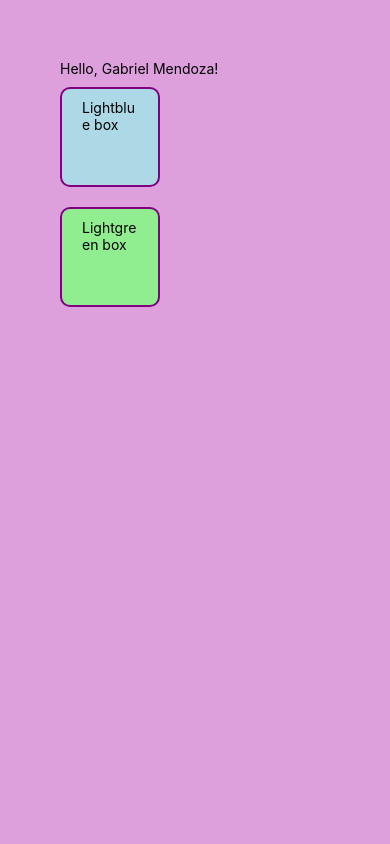
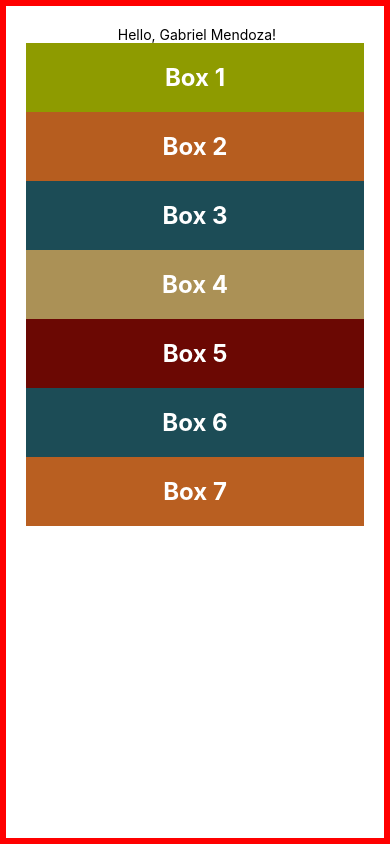
Before and after one commit to GabTheGreat25/Mobile-Prac-React-Native, a React Native app: screen / in a window 390 px wide. Built offline with nearby package versions, Linux system fonts and the light colour scheme.

Commit message:
Simple Props

```diff
--- a/App.js
+++ b/App.js
@@ -1,36 +1,30 @@
-import { View, StyleSheet, Text } from "react-native";
-import { Greet } from "./components";
+import { View, Text, StyleSheet } from "react-native";
+import { Greet, Box } from "./components";
 
 export default function App() {
   return (
     <>
       <View style={styles.container}>
-        <Greet name="Gabriel Mendoza" style={styles.title} />
-        <View style={[styles.lightblueBg, styles.box]}>
-          <Text>Lightblue box</Text>
-        </View>
-        <View style={[styles.box, styles.lightgreenBg, styles.androidShadow]}>
-          <Text>Lightgreen box</Text>
-        </View>
+        <Greet name="Gabriel Mendoza" />
+        <Box style={{ backgroundColor: "#8e9b00" }}>Box 1</Box>
+        <Box style={{ backgroundColor: "#b65d1f" }}>Box 2</Box>
+        <Box style={{ backgroundColor: "#1c4c56" }}>Box 3</Box>
+        <Box style={{ backgroundColor: "#ab9156" }}>Box 4</Box>
+        <Box style={{ backgroundColor: "#6b0803" }}>Box 5</Box>
+        <Box style={{ backgroundColor: "#1c4c56" }}>Box 6</Box>
+        <Box style={{ backgroundColor: "#b95f21" }}>Box 7</Box>
       </View>
     </>
   );
 }
 
 const styles = StyleSheet.create({
-  container: { flex: 1, backgroundColor: "plum", padding: 60 },
-  box: {
-    width: 100,
-    height: 100,
-    paddingVertical: 10,
-    paddingHorizontal: 20,
-    borderRadius: 10,
-    borderWidth: 2,
-    borderColor: "purple",
-    marginVertical: 10,
-    borderStyle: "solid",
+  container: {
+    flex: 1,
+    backgroundColor: "#fff",
+    padding: 20,
+    borderWidth: 6,
+    borderColor: "red",
+    width: "100%",
   },
-  lightblueBg: { backgroundColor: "lightblue" },
-  lightgreenBg: { backgroundColor: "lightgreen" },
-  androidShadow: { elevation: 10 }, //? android shadow
 });
--- /dev/null
+++ b/components/Box/index.jsx
@@ -0,0 +1,22 @@
+import { View, Text, StyleSheet } from "react-native";
+
+export default function ({ children, style }) {
+  return (
+    <View style={[styles.box, style]}>
+      <Text style={styles.text}>{children}</Text>
+    </View>
+  );
+}
+
+const styles = StyleSheet.create({
+  box: {
+    backgroundColor: "#fff",
+    padding: 20,
+  },
+  text: {
+    fontSize: 24,
+    fontWeight: "bold",
+    textAlign: "center",
+    color: "white",
+  },
+});
--- a/components/Greet/index.jsx
+++ b/components/Greet/index.jsx
@@ -1,9 +1,15 @@
-import { View, Text } from "react-native";
+import { View, Text, StyleSheet } from "react-native";
 
 export default function ({ name }) {
   return (
     <View>
-      <Text>Hello, {name}!</Text>
+      <Text style={[styles.center]}> Hello, {name}!</Text>
     </View>
   );
 }
+
+const styles = StyleSheet.create({
+  center: {
+    textAlign: "center",
+  },
+});
--- a/components/index.js
+++ b/components/index.js
@@ -1,3 +1,4 @@
 import Greet from "./Greet";
+import Box from "./Box";
 
-export { Greet };
+export { Greet, Box };
```
